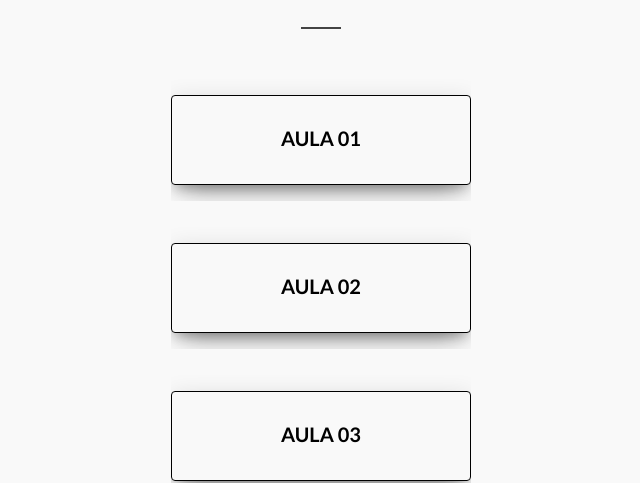
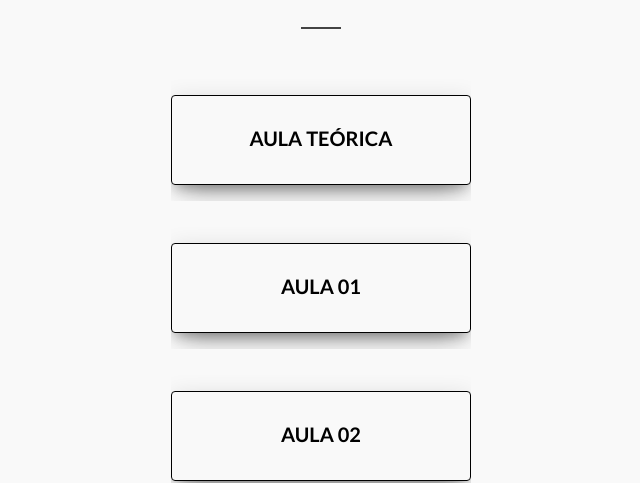
Before and after one commit to rochedo55/curso-teorico-pratico, a plain HTML site: page index.html in a window 1280 px wide. Shown: the part 953-1436 px from the top of the page, without its empty margins (319-959 px from the left). Drawn offline with Linux system fonts and the light colour scheme; some packages are replaced by stand-ins of ours.

Commit message:
inserido novo botao para aula teorica e o arquivo para dowload do mesmo

```diff
--- a/index.html
+++ b/index.html
@@ -192,6 +192,18 @@
                     <div class=" center text-center section-heading ">
                         <div class="btn-container">
                             <div class="time-table main">
+                                <a href="aulaTeorica.pdf" target="_blank" class="btn standard-btn">Aula Teórica</a>
+                            </div>
+                        </div>
+                    </div>
+                    <br />
+                </div>
+            </div>
+            <div class="row">
+                <div class="row">
+                    <div class=" center text-center section-heading ">
+                        <div class="btn-container">
+                            <div class="time-table main">
                                 <a href="#" class="btn standard-btn">Aula 01</a>
                             </div>
                         </div>
```
Also changed, not shown: 1 other file.
